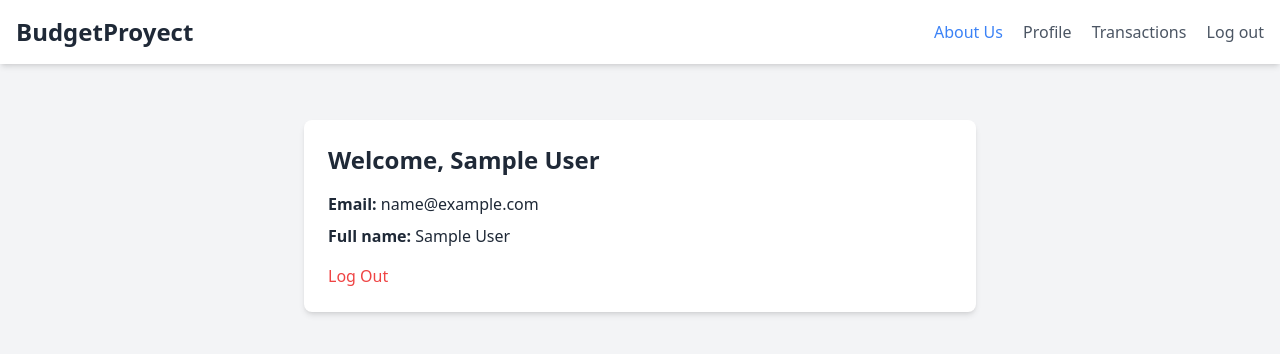
After one commit to hefestoz/DjangoBudgetApp, a Django app: page /accounts/profile/ in a window 1280 px wide. The commit adds this page. Shown: the top 354 px of the page. Run offline with Django 5.2, Linux system fonts and the light colour scheme; the visitor is signed in with stand-in values (Sample User, id 1); some libraries are stand-ins or nearby versions.

Commit message:
Login created with Alluth, Html pages created for visualitazion, API added

```diff
--- a/Budgetproyect/urls.py
+++ b/Budgetproyect/urls.py
@@ -20,4 +20,5 @@ from django.urls import include, path
 urlpatterns = [
     path('admin/', admin.site.urls),
     path("", include("budgetapp.urls")),
+    path('accounts/', include('allauth.urls')),
 ]
--- /dev/null
+++ b/budgetapp/templates/budgetapp/base.html
@@ -0,0 +1,22 @@
+<!DOCTYPE html>
+<html lang="en">
+<head>
+  <meta charset="UTF-8" />
+  <meta name="viewport" content="width=device-width, initial-scale=1.0" />
+  <title>{% block title %}BudgetProyect{% endblock %}</title>
+  <script src="https://cdn.tailwindcss.com"></script>
+</head>
+<body class="bg-gray-100 text-gray-800">
+
+  {% include "budgetapp/header.html" %}
+
+  <main class="p-4">
+
+    {% block content %}
+    <!-- Page content goes here -->
+    {% endblock %}
+
+  </main>
+
+</body>
+</html>
--- /dev/null
+++ b/budgetapp/templates/budgetapp/header.html
@@ -0,0 +1,11 @@
+<nav class="bg-white shadow-md p-4">
+    <div class="container mx-auto flex justify-between items-center">
+      <h1 class="text-2xl font-bold">BudgetProyect</h1>
+      <div>
+        <a href="{% url 'main' %}" class="text-blue-500 font-medium hover:underline">About Us</a>
+        <a href="{% url 'account_profile' %}" class="ml-4 text-gray-600 hover:text-blue-500">Profile</a>
+        <a href="{% url 'transactions' %}" class="ml-4 text-gray-600 hover:text-blue-500">Transactions</a>
+        <a href="#" class="ml-4 text-gray-600 hover:text-blue-500">Log out</a>
+      </div>
+    </div>
+  </nav>
--- /dev/null
+++ b/budgetapp/templates/budgetapp/profile.html
@@ -0,0 +1,31 @@
+{% extends "budgetapp/base.html" %}
+
+{% block title %}Profile{% endblock %}
+
+{% block content %}
+ <!-- profile info -->
+ <!DOCTYPE html>
+ <html lang="es">
+ <head>
+     <meta charset="UTF-8">
+     <title>Perfil de Usuario</title>
+     <script src="https://cdn.tailwindcss.com"></script>
+ </head>
+ <body class="bg-gray-100 text-gray-800 min-h-screen">
+     <div class="max-w-2xl mx-auto mt-10 p-6 bg-white shadow-md rounded-lg">
+         <h1 class="text-2xl font-bold mb-4">Welcome, {{ user.get_full_name|default:user.username }}</h1>
+
+         <div class="mb-2">
+             <strong>Email:</strong> {{ user.email|default:"No disponible" }}
+         </div>
+
+         <div class="mb-4">
+             <strong>Full name:</strong> {{ user.get_full_name|default:"No registrado" }}
+         </div>
+
+         <a href="{% url 'account_logout' %}" class="text-red-500 hover:underline">Log Out</a>
+     </div>
+ </body>
+ </html>
+
+{% endblock %}
--- a/budgetapp/urls.py
+++ b/budgetapp/urls.py
@@ -1,9 +1,12 @@
 from django.urls import path
-
+from .views import user_profile
 from . import views
 
 urlpatterns = [
-    path("", views.index, name="index"),
+    path("main/", views.index, name="main"),
+    path("transactions/", views.transactions_info, name="transactions"),
     path("api/transactions/", views.transaction_list, name="transaction_list"),
     path("api/totals/", views.transaction_totals, name="transaction_totals"),
+    path('api/users/', views.user_list, name='user_list'),
+    path('accounts/profile/', user_profile, name='account_profile'),
     ]
--- a/budgetapp/views.py
+++ b/budgetapp/views.py
@@ -5,8 +5,15 @@ from rest_framework.response import Response
 from rest_framework.decorators import api_view
 from rest_framework import status
 from .serializers import TransactionSerializer
+from django.contrib.auth.decorators import login_required
+from django.contrib.auth.models import User
+
 
 def index(request):
+
+    return render(request, 'budgetapp/index.html')
+
+def transactions_info(request):
 
     if request.method == 'POST':
         # take data from form
@@ -18,7 +25,7 @@ def index(request):
         #create transaction in database
         Transaction.objects.create(user=user, type=type, amount=amount, description=description)
 
-        return redirect('index')
+        return redirect('transactions/')
 
     transactions = Transaction.objects.all().order_by('-date')  # Get all transactions sorted by date
     balance = Transaction.total_balance()
@@ -31,9 +38,9 @@ def index(request):
         'total_expense': total_expense,
         'balance': balance,
     }
-    return render(request, 'budgetapp/index.html', context)
+    return render(request, 'budgetapp/transactions.html', context)
 
-
+#API endpoint for totals "api/transactions/"
 @api_view(['GET', 'POST' , 'DELETE'])
 def transaction_list(request):
     if request.method == 'GET':
@@ -53,6 +60,7 @@ def transaction_list(request):
         transaction.delete()
         return Response(status=status.HTTP_204_NO_CONTENT)
 
+#API endpoint for totals "api/totals/"
 @api_view(['GET'])
 def transaction_totals(request):
     balance = Transaction.total_balance()
@@ -61,3 +69,25 @@ def transaction_totals(request):
     return Response({'balance': balance,
                      'total_income': total_income,
                      'total_expense': total_expense})
+
+#API endpoint for users "api/users/"
+@api_view(['GET'])
+def user_list(request):
+    users = User.objects.all()
+    user_data = []
+
+    for user in users:
+        user_data.append({
+            "username": user.username,
+            "first_name": user.first_name,
+            "last_name": user.last_name,
+            "email": user.email,
+            "date_joined": user.date_joined,
+            })
+
+    return Response(user_data)
+
+#view for user profile page after Login
+@login_required
+def user_profile(request):
+    return render(request, 'budgetapp/profile.html', {'user': request.user, 'user.email': request.user.email})
```
Also changed, not shown: Budgetproyect/settings.py (+37 -3 lines), budgetapp/templates/budgetapp/index.html (+4 -118 lines), budgetapp/templates/budgetapp/transactions.html (added, +109 -0 lines).
